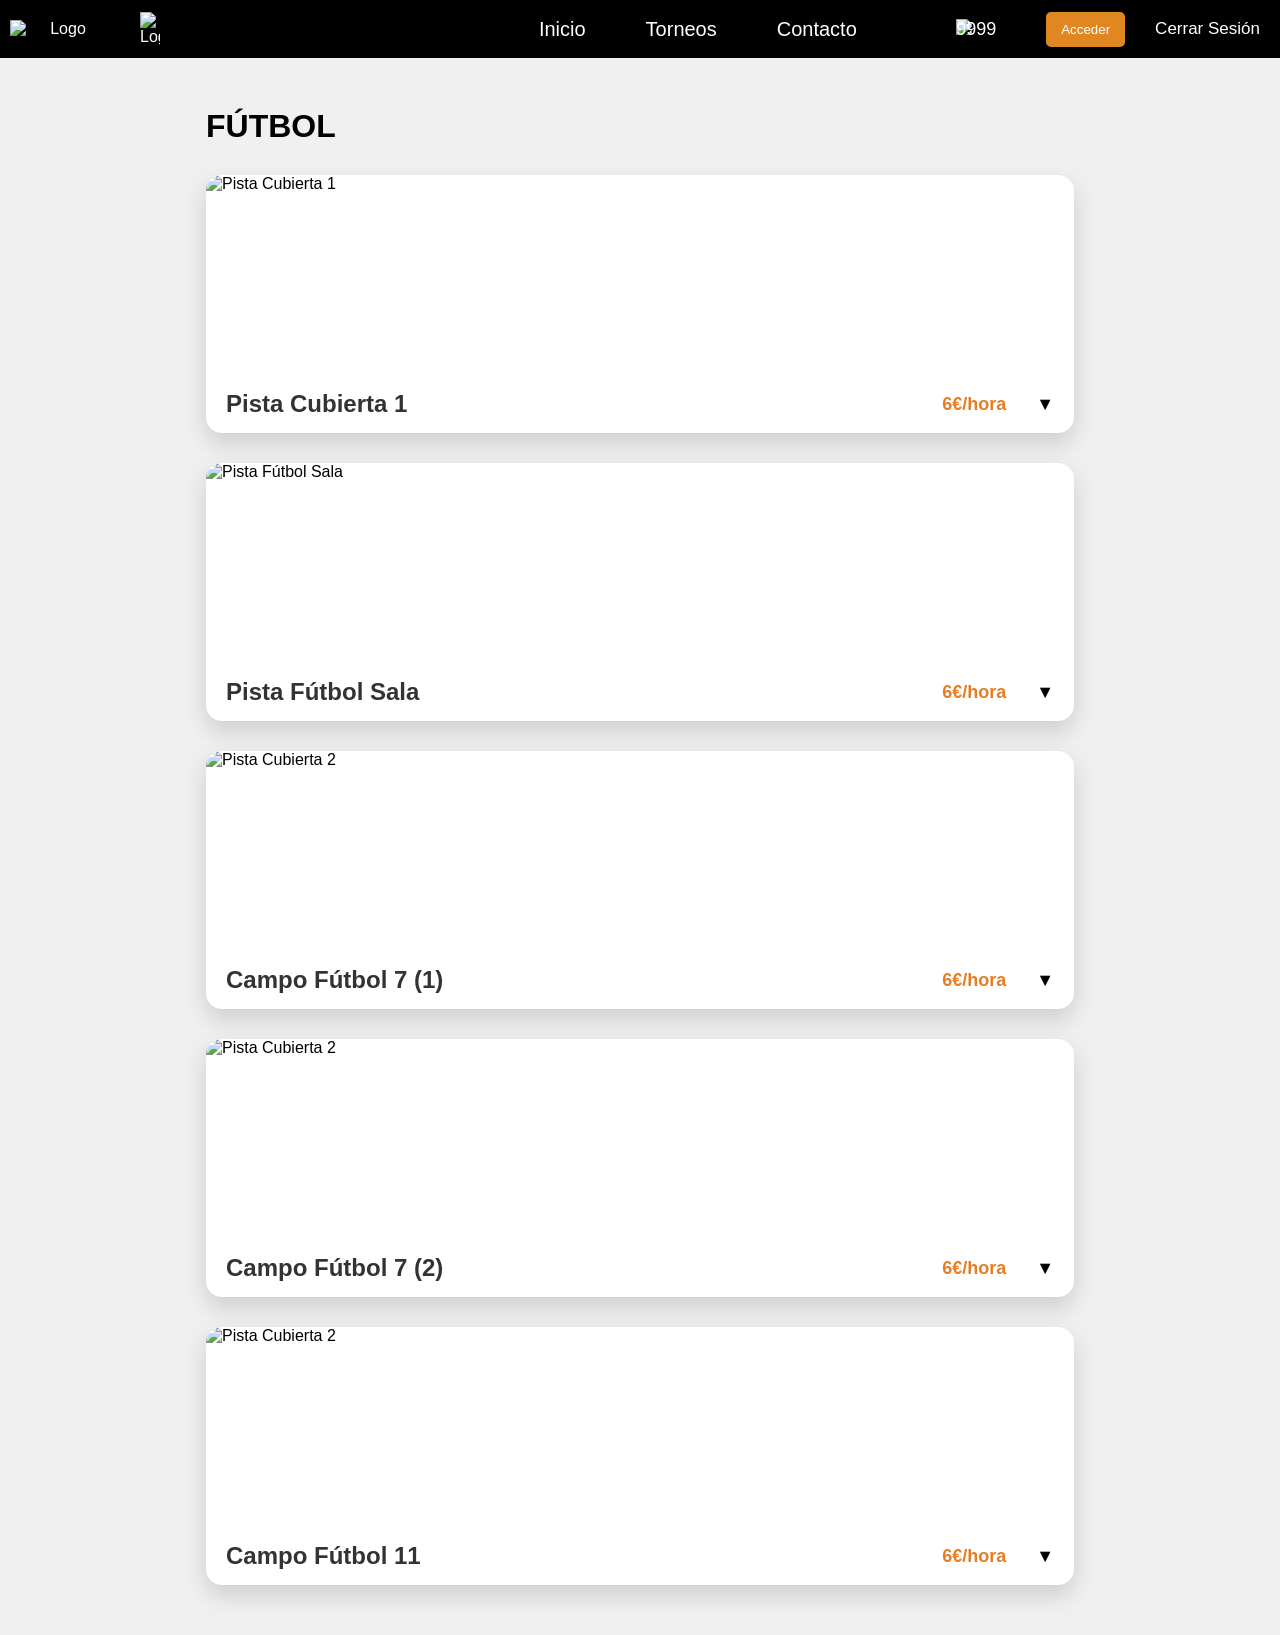
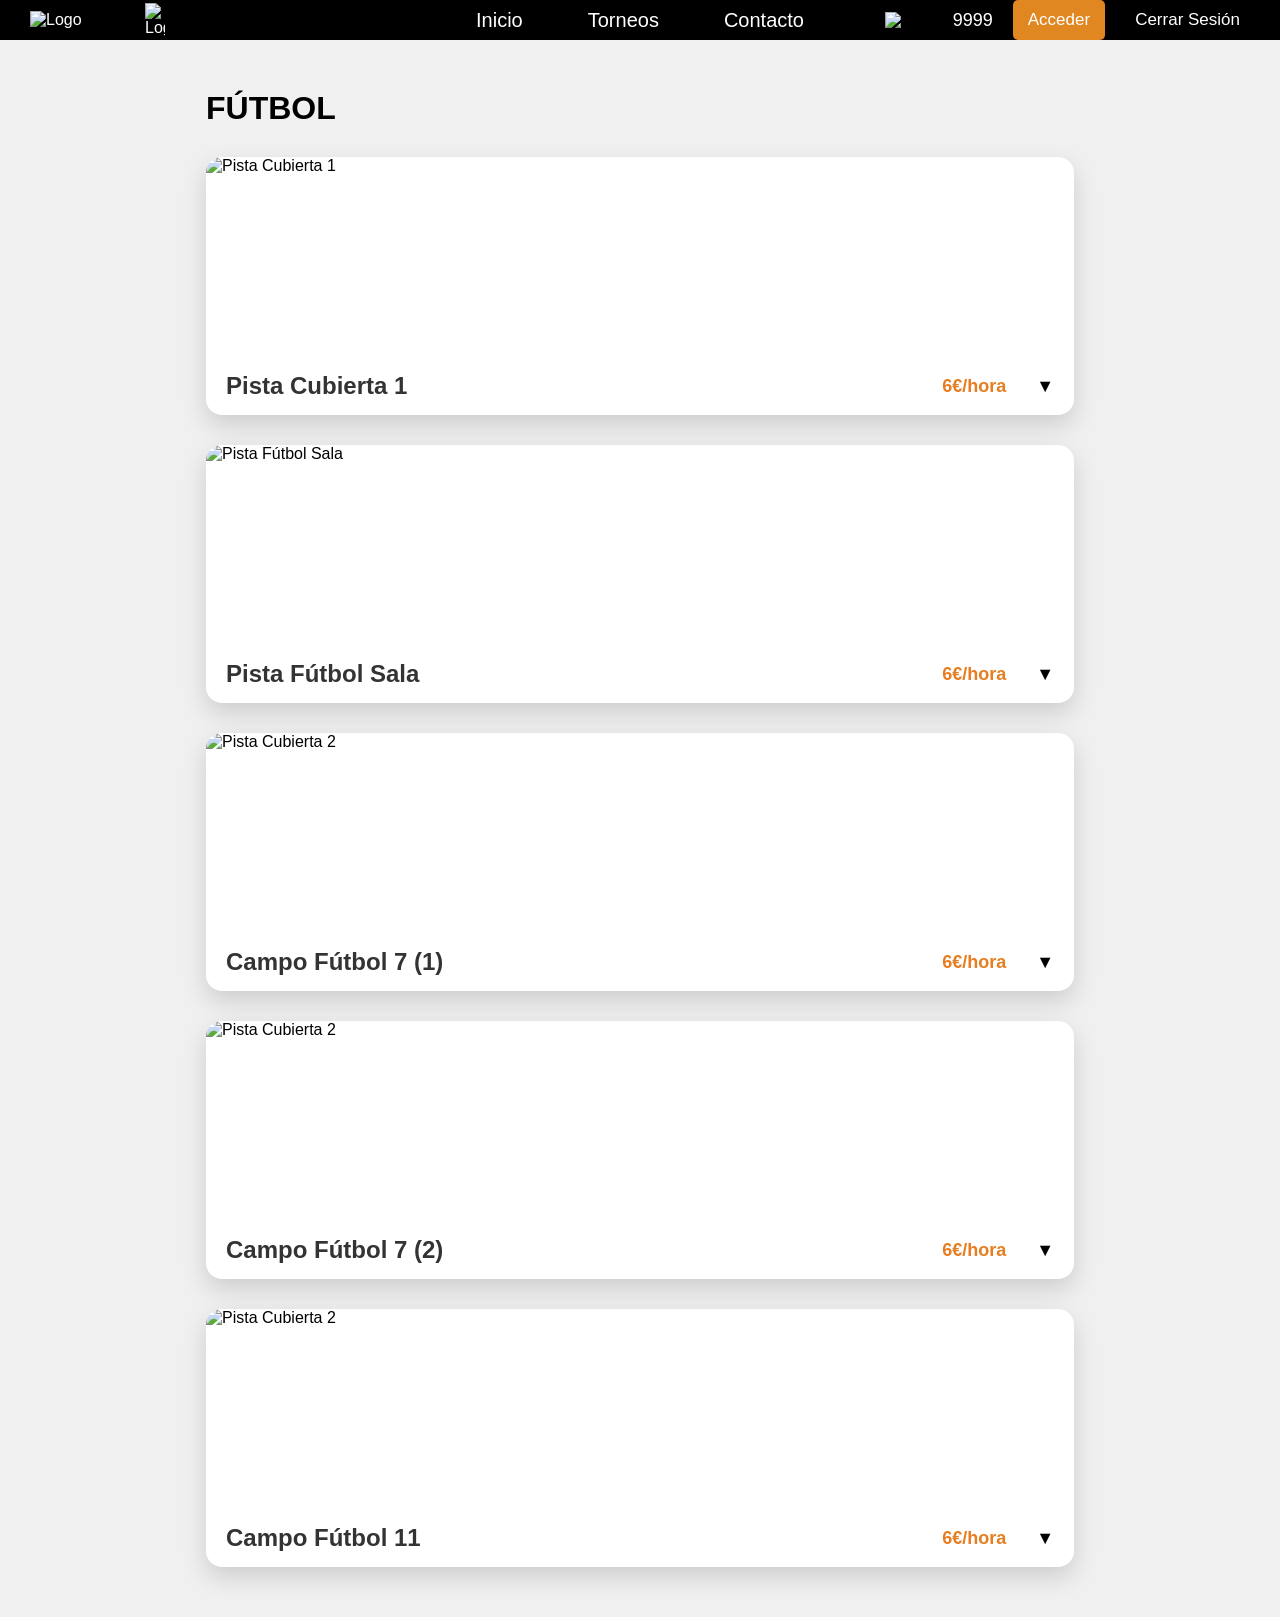

Corregir un mal reseteo de los archivos

--- a/Reservas/futbol/css/style.css
+++ b/Reservas/futbol/css/style.css
@@ -1,30 +1,25 @@
 .header{
     background-color: black;
     color: white;
-    padding: 0px 10px;
-    text-align: center;
+    padding: 0px 30px;
     display: flex;
     justify-content: space-between;
     align-items: center;
-    position: relative;
     gap: 10px;
-    top: 0px; 
-    left: 0px; 
-    right: 0px;
     font-family: 'Montserrat', sans-serif;
+    position: relative;
 }
 
 body {
     margin: 0;
     padding: 0;
     font-family: 'Montserrat', sans-serif;
-
     background-color: #f0f0f0;
 }
 
 .logos {
     display: flex;
-    gap: 10px;
+    gap: 15px;
     align-items: center;
 }
 
@@ -36,37 +31,31 @@ body {
 .logo2{
     width: 20px;
     height: auto;
-    padding: 12px 20px;
-
 }
 
 .moneda {
-    width: 60px;
+    width: 35px;
     height: auto;
-    padding: 12px -50px;
-    margin-right: -50px;
 }
 
 .saldo {
     font-size: 18px;
     color: white;
-    padding: 30px 30px;
 }
 
 .nav1 {
+    position: absolute;
+    left: 50%; /* Posiciona el nav1 en el centro horizontal del header */
+    transform: translateX(-50%); /* Centra horizontalmente el nav1 */
     display: flex;
-    gap: 20px;
-    color: white;
+    gap: 25px;
     align-items: center;
-    padding-left: 260px;
-
 }
 
 .nav1 a {
     color: white;
     text-decoration: none;
     font-size: 20px;
-    text-decoration: none;
     padding: 15px 20px;
 }
 
@@ -78,25 +67,34 @@ body {
 
 .nav2 {
     display: flex;
-    gap: 20px;
-    color: white;
     align-items: center;
+    gap: 20px; /* Espacio entre la moneda y los enlaces de navegación */
+    font-size: 20px;
+}
+
+.monedas {
+    display: flex;
+    align-items: center;
+    gap: 8px; /* Espacio entre la moneda y el saldo */
+}
+
+.monedas .moneda {
+    width: 60px;
+    height: auto;
 }
 
 .nav2 a {
     color: white;
     text-decoration: none;
     font-size: 17px;
-    text-decoration: none;
-    padding:10px 10px;
-    left: -20px;
-    
+    padding: 10px 10px;
 }
 
 .nav2 a:hover {
     border-radius: 5px;
     text-decoration: underline;
 }
+
 
 .login-button {
     background-color: rgba(241, 146, 37, 0.93);
@@ -105,6 +103,7 @@ body {
     border: none;
     border-radius: 5px;
     cursor: pointer;
+    font-size: 17px;
 }
 
 .login-button:hover {
@@ -113,27 +112,53 @@ body {
 }
 
 
-@media (max-width: 1100px) {
+/* RESPONSIVE */
+
+@media (max-width: 1200px) {
     .contacto {
         display: none;
     }
 }
 
-@media (max-width: 950px) {
+@media (max-width: 1000px) {
     .torneos {
         display: none;
     }
 }
 
-
-
-@media (max-width: 800px) {
+@media (max-width: 900px) {
     .creditos {
         display: none;
     }
+
+    .nav2 {
+        display: grid;
+        grid-template-columns: 1fr auto;
+        grid-template-rows: auto auto;
+        align-items: center;
+        gap: 8px 15px;
+    }
+
+    .monedas {
+        grid-column: 1; /* Ocupa toda la primera columna */
+        grid-row: 1; /* Ocupa la primera fila */
+    }
+
+    .login-button {
+        grid-column: 2; /* Ocupa la segunda columna */
+        grid-row: 1; /* Ocupa la primera fila */
+        justify-self: end;
+    }
+
+    .cerrar {
+        grid-column: 2;
+        grid-row: 2;
+        justify-self: end;
+    }
 }
 
-@media (max-width: 650px) {
+
+@media (max-width: 750px) {
     .inicio {
         display: none;
     }
